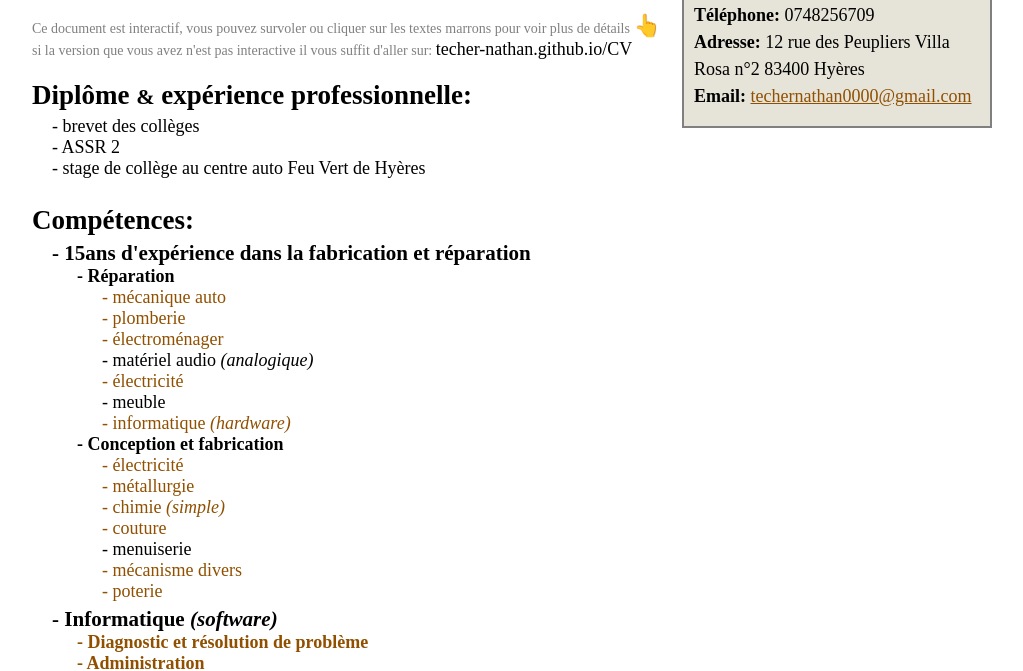
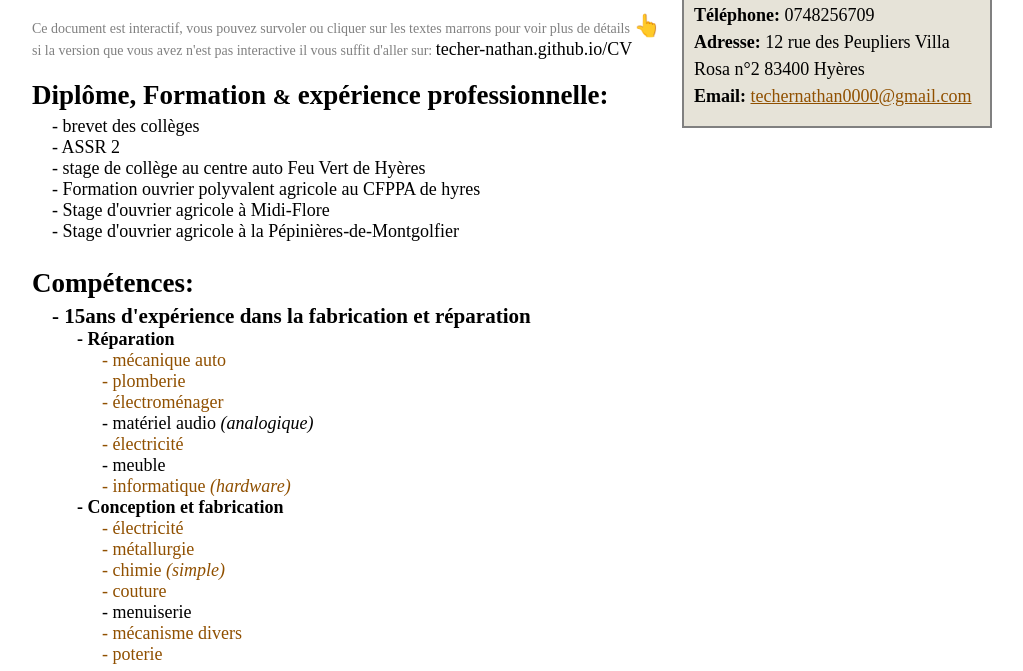
Before and after one commit to Techer-Nathan/CV, a plain HTML site: page index.html in a window 1280 px wide. Shown: the part 82-753 px from the top of the page, without its empty margins (18-1041 px from the left). Drawn offline with Linux system fonts and the light colour scheme.

Commit message:
Add files via upload

```diff
--- a/index.html
+++ b/index.html
@@ -108,11 +108,13 @@
 
   <div style="margin: 20px;">
 
-	<h2 style="margin: 5px -20px;">Diplôme <span style="font-size: 22px;">&</span> expérience professionnelle:</h2>
+	<h2 style="margin: 5px -20px;">Diplôme, Formation <span style="font-size: 22px;">&</span> expérience professionnelle:</h2>
 	- brevet des collèges<br>
 	- ASSR 2<br>
 	- stage de collège au centre auto Feu Vert de Hyères<br>
-
+	- Formation ouvrier polyvalent agricole au CFPPA de hyres<br>
+	- Stage d'ouvrier agricole à Midi-Flore<br>
+	- Stage d'ouvrier agricole à la Pépinières-de-Montgolfier<br>
 	<br>
 
 	<h2 style="margin: 5px -20px;">Compétences:</h2>
```
